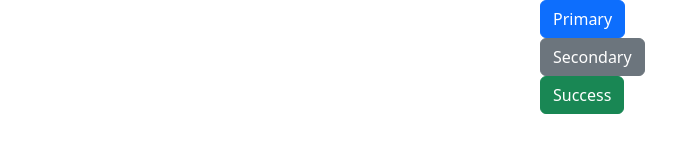
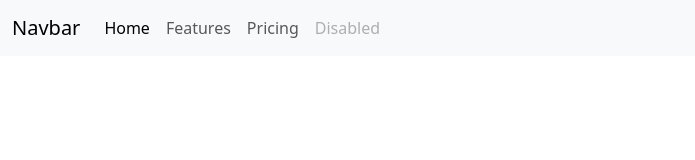
Before and after one commit to Sambo-rotnakia/Html-Project-1-, a plain HTML site: page index.html in a window 1280 px wide. Shown: the whole page, without its empty margins (0-695 px from the left). Drawn offline with nearby package versions, Linux system fonts and the light colour scheme.

Commit message:
change nav

```diff
--- a/index.html
+++ b/index.html
@@ -9,17 +9,29 @@
     <link
 </head>
 <body>
-            <div class="row align-items-center">
-                <div class="row row-cols-3">
-                    <div class="mx-auto" style="width: 200px;">
-                        <div class="col">
-                            <button type="button" class="btn btn-primary" >Primary</button></div>
-                        <div class="col -6">
-                            <button type="button" class="btn btn-secondary" >Secondary</button></div>
-                        <div class="col">
-                            <button type="button" class="btn btn-success" >Success</button></div>
-                    </div>
-                    </div>
-                </div>
+    <nav class="navbar navbar-expand-lg navbar-light bg-light">
+        <div class="container-fluid">
+          <a class="navbar-brand" href="#">Navbar</a>
+          <button class="navbar-toggler" type="button" data-bs-toggle="collapse" data-bs-target="#navbarNav" aria-controls="navbarNav" aria-expanded="false" aria-label="Toggle navigation">
+            <span class="navbar-toggler-icon"></span>
+          </button>
+          <div class="collapse navbar-collapse" id="navbarNav">
+            <ul class="navbar-nav">
+              <li class="nav-item">
+                <a class="nav-link active" aria-current="page" href="#">Home</a>
+              </li>
+              <li class="nav-item">
+                <a class="nav-link" href="#">Features</a>
+              </li>
+              <li class="nav-item">
+                <a class="nav-link" href="#">Pricing</a>
+              </li>
+              <li class="nav-item">
+                <a class="nav-link disabled" href="#" tabindex="-1" aria-disabled="true">Disabled</a>
+              </li>
+            </ul>
+          </div>
+        </div>
+      </nav>
 </body>
 </html>
```
